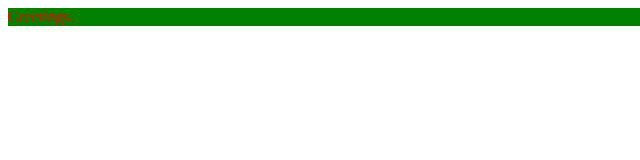
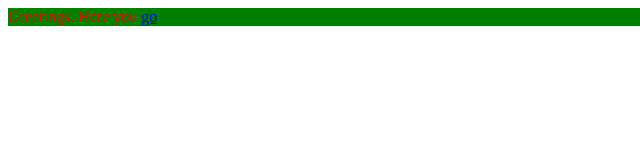
Before and after one commit to Ph4ven/R2ComputerProgramming, a plain HTML site: page index.html in a window 1280 px wide. Shown: the full height of the page, 0-640 px from the left. Drawn offline with Linux system fonts and the light colour scheme.

Commit message:
Update index.html

```diff
--- a/index.html
+++ b/index.html
@@ -4,7 +4,7 @@
 </head>
 <body>
 <p id='open'>
-Greetings.
+ Greetings. Here you <a href=" mathquiz.html"> go</a>
 </p>
 </body>
 <html>
```
